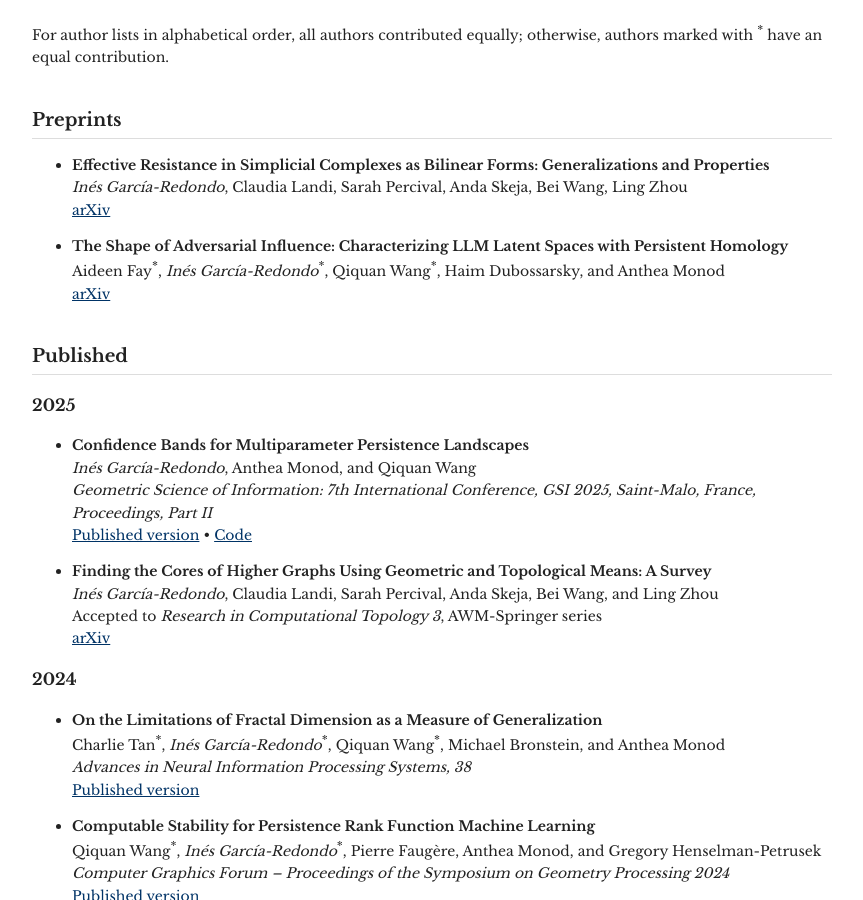
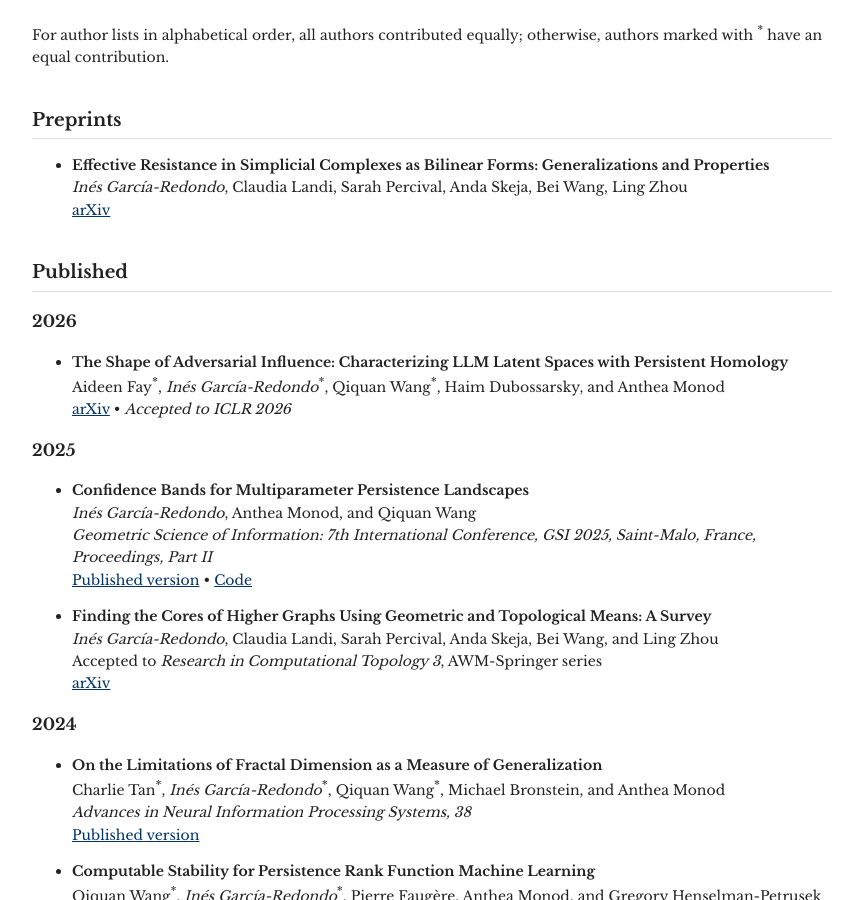
Before and after one commit to inesgare/inesgare.github.io, a Jekyll site: the page built from papers.md, in a window 1280 px wide and 900 px high, scrolled down 362 px. Shown: the whole window, without its empty margins (208-1071 px from the left). Built offline with Jekyll 4.4.1, drawn with Linux system fonts in a browser that asks for light colours.

```diff
--- a/papers.md
+++ b/papers.md
@@ -12,11 +12,14 @@ For author lists in alphabetical order, all authors contributed equally; otherwi
   *Inés García-Redondo*, Claudia Landi, Sarah Percival, Anda Skeja, Bei Wang, Ling Zhou
   [arXiv](https://arxiv.org/abs/2511.10749)
 
+## Published
+
+### 2026
+
 - **The Shape of Adversarial Influence: Characterizing LLM Latent Spaces with Persistent Homology**
   Aideen Fay<sup>&#42;</sup>, *Inés García-Redondo*<sup>&#42;</sup>, Qiquan Wang<sup>&#42;</sup>, Haim Dubossarsky, and Anthea Monod
-  [arXiv](https://arxiv.org/abs/2505.20435)
+  [arXiv](https://arxiv.org/abs/2505.20435) &bull; *Accepted to ICLR 2026*
 
-## Published
 
 ### 2025
 
```
Also changed, not shown: index.md (+1 -1 lines), talks.md (+2 -0 lines).
